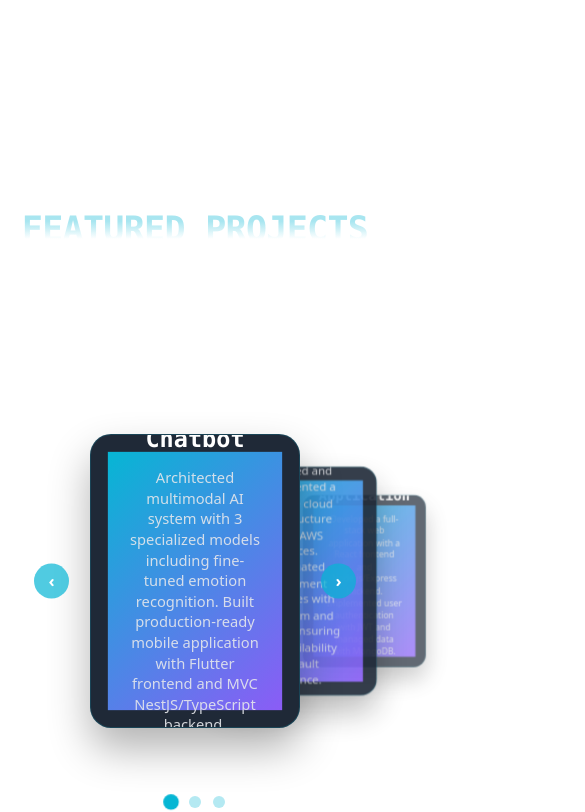
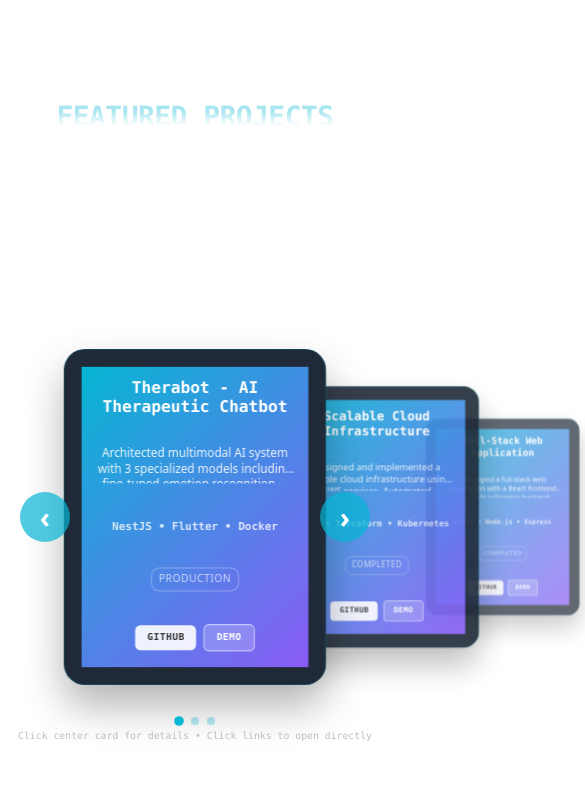
Before and after one commit to OsamaKhaled9/Portfolio, a React (Vite) app in the folder frontend/: page / in a window 390 px wide. Shown: the part 3336-4148 px from the top of the page, 585 px wide, since content can reach past the window. Built offline with nearby package versions, Linux system fonts and the light colour scheme; no server answers.

Commit message:
ProjectCarousel Enhancements.

```diff
--- a/frontend/src/components/ui/ProjectCarousel/ProjectCarousel.css
+++ b/frontend/src/components/ui/ProjectCarousel/ProjectCarousel.css
@@ -1,21 +1,21 @@
 .project-carousel {
   width: 100%;
-  min-height: 100vh;
+  height: 100vh; /* ✨ FIXED: Exact height, no extra space */
   display: flex;
   flex-direction: column;
   align-items: center;
   justify-content: center;
   position: relative;
-  padding: 2rem 1rem;
+  padding: 0; /* ✨ REMOVED: All padding */
 }
 
 .carousel-title {
-  font-size: clamp(4rem, 8vw, 7.5rem);
+  font-size: clamp(3rem, 6vw, 6rem); /* ✨ SMALLER: title */
   font-weight: 900;
   text-transform: uppercase;
   letter-spacing: -0.02em;
   position: absolute;
-  top: 45px;
+  top: 10px; /* ✨ MUCH SMALLER: top spacing */
   left: 50%;
   transform: translateX(-50%);
   pointer-events: none;
@@ -24,7 +24,6 @@
   z-index: 1;
 }
 
-/* Theme-specific title styles */
 .project-carousel.dark .carousel-title {
   background: linear-gradient(
     to bottom,
@@ -53,7 +52,7 @@
   height: 450px;
   position: relative;
   perspective: 1000px;
-  margin-top: 80px;
+  margin-top: 40px; /* ✨ MUCH SMALLER: spacing */
 }
 
 .carousel-track {
@@ -78,7 +77,6 @@
   border: 2px solid transparent;
 }
 
-/* Theme-specific card styles */
 .project-carousel.dark .project-card {
   background: var(--bg-tertiary);
   box-shadow: 0 20px 40px rgba(0, 0, 0, 0.3);
@@ -97,12 +95,12 @@
   flex-direction: column;
 }
 
-/* ✨ IMPROVED: Better image layout */
 .project-image {
   width: 100%;
-  height: 60%;
+  height: 45%; /* ✨ SMALLER: to fit links */
   overflow: hidden;
   position: relative;
+  flex-shrink: 0;
 }
 
 .project-image img {
@@ -112,33 +110,23 @@
   transition: all 0.8s cubic-bezier(0.25, 0.46, 0.45, 0.94);
 }
 
-/* ✨ IMPROVED: Better overlay with more info */
-.project-overlay {
-  position: absolute;
-  bottom: 0;
-  left: 0;
-  right: 0;
-  height: 40%;
-  padding: 1.2rem;
+.project-info {
+  height: 55%; /* ✨ LARGER: to fit links */
+  padding: 1rem;
   display: flex;
   flex-direction: column;
   justify-content: space-between;
-  background: linear-gradient(
-    to top,
-    var(--bg-tertiary) 0%,
-    rgba(0, 0, 0, 0.8) 70%,
-    rgba(0, 0, 0, 0.4) 100%
-  );
+  background: var(--bg-tertiary);
+  flex-shrink: 0;
 }
 
-/* ✨ NEW: Info card for projects without images */
-.project-info-card {
+.project-info-full {
   width: 100%;
   height: 100%;
-  padding: 2rem;
+  padding: 1rem;
   display: flex;
   flex-direction: column;
-  justify-content: center;
+  justify-content: space-between;
   align-items: center;
   text-align: center;
   background: linear-gradient(135deg, var(--accent-primary), var(--accent-secondary));
@@ -146,58 +134,152 @@
 }
 
 .project-card-title {
-  font-size: 1.4rem;
+  font-size: 1.1rem;
   font-weight: bold;
-  color: #ffffff;
-  margin-bottom: 0.8rem;
+  margin-bottom: 0.5rem;
   font-family: 'Monaco', monospace;
   line-height: 1.2;
+  height: 2.2rem; /* ✨ FIXED: height */
+  display: flex;
+  align-items: center;
 }
 
-.project-info-card .project-card-title {
-  font-size: 1.6rem;
-  margin-bottom: 1rem;
+.project-info .project-card-title {
+  color: var(--text-primary);
+}
+
+.project-info-full .project-card-title {
+  color: #ffffff;
+  justify-content: center;
 }
 
 .project-card-description {
-  font-size: 0.9rem;
-  color: #e5e7eb;
-  line-height: 1.4;
-  margin-bottom: 0.8rem;
+  font-size: 0.8rem;
+  line-height: 1.3;
+  margin-bottom: 0.5rem;
+  height: 2.6rem; /* ✨ FIXED: height */
+  overflow: hidden;
+  display: -webkit-box;
+  -webkit-line-clamp: 2; /* ✨ REDUCED: lines */
+  -webkit-box-orient: vertical;
 }
 
-.project-info-card .project-card-description {
-  font-size: 1rem;
-  margin-bottom: 1.2rem;
-  opacity: 0.9;
+.project-info .project-card-description {
+  color: var(--text-secondary);
+}
+
+.project-info-full .project-card-description {
+  color: rgba(255, 255, 255, 0.9);
 }
 
 .project-tech {
   font-family: 'Monaco', monospace;
-  font-size: 0.8rem;
+  font-size: 0.7rem;
   font-weight: 600;
-  color: #06b6d4;
+  margin-bottom: 0.5rem;
+  height: 1.4rem; /* ✨ FIXED: height */
+  display: flex;
+  align-items: center;
   text-align: center;
+  overflow: hidden;
 }
 
-.project-info-card .project-tech {
+.project-info .project-tech {
+  color: var(--accent-primary);
+}
+
+.project-info-full .project-tech {
   color: rgba(255, 255, 255, 0.8);
-  font-size: 0.9rem;
+  justify-content: center;
 }
 
 .project-status {
-  font-size: 0.8rem;
+  font-size: 0.7rem;
   color: rgba(255, 255, 255, 0.7);
   text-transform: uppercase;
   letter-spacing: 0.05em;
-  margin-top: 0.5rem;
-  padding: 0.3rem 0.8rem;
+  margin-bottom: 0.5rem;
+  padding: 0.2rem 0.5rem;
   border: 1px solid rgba(255, 255, 255, 0.3);
-  border-radius: 12px;
+  border-radius: 8px;
   display: inline-block;
+  align-self: center;
 }
 
-/* Card positions */
+/* ✨ FIXED: Visible project links */
+.project-links {
+  display: flex;
+  gap: 0.5rem;
+  justify-content: center;
+  align-items: center;
+  flex-shrink: 0;
+  height: 2rem; /* ✨ FIXED: height */
+}
+
+.link-btn {
+  padding: 0.4rem 0.8rem;
+  border-radius: 5px;
+  cursor: pointer;
+  font-family: 'Monaco', monospace;
+  font-size: 0.65rem;
+  font-weight: 700;
+  text-transform: uppercase;
+  letter-spacing: 0.05em;
+  transition: all 0.2s ease;
+  border: none;
+  user-select: none;
+}
+
+.link-btn:hover {
+  transform: translateY(-1px);
+}
+
+/* ✨ HIGH CONTRAST: Visible buttons */
+.project-info .link-btn.github {
+  background: #333;
+  color: white;
+}
+
+.project-info .link-btn.github:hover {
+  background: #06b6d4;
+}
+
+.project-info .link-btn.demo {
+  background: #06b6d4;
+  color: white;
+}
+
+.project-info .link-btn.demo:hover {
+  background: #8b5cf6;
+}
+
+.project-info-full .link-btn.github {
+  background: rgba(255, 255, 255, 0.9);
+  color: #333;
+}
+
+.project-info-full .link-btn.github:hover {
+  background: white;
+}
+
+.project-info-full .link-btn.demo {
+  background: rgba(255, 255, 255, 0.2);
+  color: white;
+  border: 1px solid rgba(255, 255, 255, 0.5);
+}
+
+.project-info-full .link-btn.demo:hover {
+  background: rgba(255, 255, 255, 0.3);
+}
+
+/* ✨ DEBUG: No links indicator */
+.no-links {
+  font-size: 0.6rem;
+  color: #666;
+  font-style: italic;
+}
+
+/* Card positions - unchanged */
 .project-card.center {
   z-index: 10;
   transform: scale(1.05) translateZ(0);
@@ -256,13 +338,13 @@
 .carousel-dots {
   display: flex;
   justify-content: center;
-  gap: 12px;
-  margin-top: 40px;
+  gap: 8px;
+  margin-top: 15px; /* ✨ MUCH SMALLER: spacing */
 }
 
 .dot {
-  width: 12px;
-  height: 12px;
+  width: 8px;
+  height: 8px;
   border-radius: 50%;
   background: rgba(6, 182, 212, 0.3);
   cursor: pointer;
@@ -271,10 +353,9 @@
 
 .dot.active {
   background: var(--accent-primary);
-  transform: scale(1.3);
+  transform: scale(1.2);
 }
 
-/* ✨ FIXED: Better centered arrows */
 .nav-arrow {
   position: absolute;
   top: 50%;
@@ -316,20 +397,27 @@
   right: 20px;
 }
 
-/* ✨ NEW: Simple instruction */
 .carousel-instruction {
   color: var(--text-secondary);
   font-family: 'Monaco', monospace;
-  font-size: 0.9rem;
-  margin-top: 20px;
+  font-size: 0.75rem;
+  margin-top: 10px; /* ✨ MUCH SMALLER: spacing */
   opacity: 0.7;
   text-align: center;
+  max-width: 400px;
+  line-height: 1.2;
 }
 
 /* Mobile Responsive */
 @media (max-width: 768px) {
   .carousel-title {
-    font-size: clamp(2.5rem, 6vw, 4.5rem);
+    font-size: clamp(2rem, 5vw, 3.5rem);
+    top: 5px;
+  }
+
+  .carousel-container {
+    margin-top: 30px;
+    height: 380px;
   }
 
   .project-card {
@@ -337,80 +425,12 @@
     height: 320px;
   }
 
-  .project-card.left-2 {
-    transform: translateX(-280px) scale(0.8) translateZ(-300px);
+  .carousel-dots {
+    margin-top: 10px;
   }
 
-  .project-card.left-1 {
-    transform: translateX(-140px) scale(0.9) translateZ(-100px);
-  }
-
-  .project-card.right-1 {
-    transform: translateX(140px) scale(0.9) translateZ(-100px);
-  }
-
-  .project-card.right-2 {
-    transform: translateX(280px) scale(0.8) translateZ(-300px);
-  }
-
-  .nav-arrow {
-    width: 40px;
-    height: 40px;
-  }
-
-  .nav-arrow span {
-    font-size: 1.5rem;
-  }
-
-  .project-overlay {
-    padding: 1rem;
-  }
-
-  .project-info-card {
-    padding: 1.5rem;
+  .carousel-instruction {
+    margin-top: 5px;
+    font-size: 0.7rem;
   }
 }
-
-@media (max-width: 480px) {
-  .carousel-container {
-    height: 350px;
-  }
-
-  .project-card {
-    width: 200px;
-    height: 280px;
-  }
-
-  .project-card.left-2 {
-    transform: translateX(-220px) scale(0.8) translateZ(-300px);
-  }
-
-  .project-card.left-1 {
-    transform: translateX(-110px) scale(0.9) translateZ(-100px);
-  }
-
-  .project-card.right-1 {
-    transform: translateX(110px) scale(0.9) translateZ(-100px);
-  }
-
-  .project-card.right-2 {
-    transform: translateX(220px) scale(0.8) translateZ(-300px);
-  }
-
-  .nav-arrow {
-    width: 35px;
-    height: 35px;
-  }
-
-  .nav-arrow span {
-    font-size: 1.2rem;
-  }
-
-  .project-card-title {
-    font-size: 1.2rem;
-  }
-
-  .project-card-description {
-    font-size: 0.8rem;
-  }
-}
--- a/frontend/src/components/ui/ProjectCarousel/ProjectCarousel.jsx
+++ b/frontend/src/components/ui/ProjectCarousel/ProjectCarousel.jsx
@@ -22,10 +22,18 @@ const ProjectCarousel = ({ projects, onProjectSelect }) => {
 
   const handleCardClick = (index) => {
     if (index === currentIndex) {
-      // ✨ SIMPLIFIED: Always open modal when center card is clicked
       onProjectSelect(projects[index]);
     } else {
       updateCarousel(index);
+    }
+  };
+
+  // ✨ SIMPLIFIED: Direct link handling
+  const handleLinkClick = (e, url) => {
+    e.preventDefault();
+    e.stopPropagation();
+    if (url) {
+      window.open(url, '_blank', 'noopener,noreferrer');
     }
   };
 
@@ -67,6 +75,11 @@ const ProjectCarousel = ({ projects, onProjectSelect }) => {
     return <div>No projects available</div>;
   }
 
+  const truncateText = (text, maxLength) => {
+    if (!text) return '';
+    return text.length > maxLength ? `${text.substring(0, maxLength)}...` : text;
+  };
+
   return (
     <div className={`project-carousel ${isDarkMode ? 'dark' : 'light'}`}>
       <h1 className="carousel-title">FEATURED PROJECTS</h1>
@@ -77,7 +90,6 @@ const ProjectCarousel = ({ projects, onProjectSelect }) => {
         onTouchStart={handleTouchStart}
         onTouchEnd={handleTouchEnd}
       >
-        {/* ✨ FIXED: Better centered arrows */}
         <button
           className="nav-arrow left"
           onClick={() => updateCarousel(currentIndex - 1)}
@@ -104,46 +116,90 @@ const ProjectCarousel = ({ projects, onProjectSelect }) => {
                 onClick={() => handleCardClick(index)}
                 data-index={index}
               >
-                {/* ✨ IMPROVED: Better card preview with image/title + description */}
                 <div className="card-content">
                   {project.image ? (
                     <>
-                      {/* Show image with overlay */}
                       <div className="project-image">
                         <img src={project.image} alt={project.title} />
                       </div>
-                      <div className="project-overlay">
-                        <h3 className="project-card-title">{project.title}</h3>
+                      <div className="project-info">
+                        <h3 className="project-card-title">
+                          {truncateText(project.title, 30)}
+                        </h3>
                         <p className="project-card-description">
-                          {project.description.length > 60
-                            ? `${project.description.substring(0, 60)}...`
-                            : project.description
-                          }
+                          {truncateText(project.description, 60)}
                         </p>
                         <div className="project-tech">
                           {Array.isArray(project.tech)
-                            ? project.tech.slice(0, 3).join(' • ')
-                            : project.tech
+                            ? project.tech.slice(0, 2).join(' • ')
+                            : project.tech || 'N/A'
                           }
+                        </div>
+                        {/* ✨ SIMPLIFIED: Always visible links */}
+                        <div className="project-links">
+                          {project.links?.github && (
+                            <div
+                              className="link-btn github"
+                              onClick={(e) => handleLinkClick(e, project.links.github)}
+                            >
+                              GitHub
+                            </div>
+                          )}
+                          {project.links?.demo && (
+                            <div
+                              className="link-btn demo"
+                              onClick={(e) => handleLinkClick(e, project.links.demo)}
+                            >
+                              Demo
+                            </div>
+                          )}
+                          {/* ✨ DEBUG: Show if no links */}
+                          {!project.links?.github && !project.links?.demo && (
+                            <div className="no-links">No Links</div>
+                          )}
                         </div>
                       </div>
                     </>
                   ) : (
                     <>
-                      {/* Show full project info when no image */}
-                      <div className="project-info-card">
-                        <h3 className="project-card-title">{project.title}</h3>
+                      <div className="project-info-full">
+                        <h3 className="project-card-title">
+                          {truncateText(project.title, 35)}
+                        </h3>
                         <p className="project-card-description">
-                          {project.description}
+                          {truncateText(project.description, 100)}
                         </p>
                         <div className="project-tech">
                           {Array.isArray(project.tech)
-                            ? project.tech.slice(0, 4).join(' • ')
-                            : project.tech
+                            ? project.tech.slice(0, 3).join(' • ')
+                            : project.tech || 'N/A'
                           }
                         </div>
                         <div className="project-status">
                           {project.status || 'Completed'}
+                        </div>
+                        {/* ✨ SIMPLIFIED: Always visible links */}
+                        <div className="project-links">
+                          {project.links?.github && (
+                            <div
+                              className="link-btn github"
+                              onClick={(e) => handleLinkClick(e, project.links.github)}
+                            >
+                              GitHub
+                            </div>
+                          )}
+                          {project.links?.demo && (
+                            <div
+                              className="link-btn demo"
+                              onClick={(e) => handleLinkClick(e, project.links.demo)}
+                            >
+                              Demo
+                            </div>
+                          )}
+                          {/* ✨ DEBUG: Show if no links */}
+                          {!project.links?.github && !project.links?.demo && (
+                            <div className="no-links">No Links</div>
+                          )}
                         </div>
                       </div>
                     </>
@@ -163,8 +219,6 @@ const ProjectCarousel = ({ projects, onProjectSelect }) => {
         </button>
       </div>
 
-      {/* ✨ REMOVED: Redundant project info section */}
-
       <div className="carousel-dots">
         {projects.map((_, index) => (
           <div
@@ -176,9 +230,8 @@ const ProjectCarousel = ({ projects, onProjectSelect }) => {
         ))}
       </div>
 
-      {/* ✨ ADDED: Simple instruction */}
       <p className="carousel-instruction">
-        Click on the center project to view details
+        Click center card for details • Click links to open directly
       </p>
     </div>
   );
--- a/frontend/src/sections/Projects/Projects.jsx
+++ b/frontend/src/sections/Projects/Projects.jsx
@@ -11,7 +11,6 @@ const Projects = () => {
   const [loading, setLoading] = useState(true);
   const { isDarkMode } = useTheme();
 
-  // Transform API projects
   const transformProjects = (apiProjects) => {
     return apiProjects.map(project => ({
       id: project.id,
@@ -39,7 +38,6 @@ const Projects = () => {
           const transformed = transformProjects(apiProjects);
           setDynamicProjects(transformed);
         }
-
       } catch (error) {
         console.error('Failed to fetch projects:', error);
       } finally {
@@ -59,15 +57,18 @@ const Projects = () => {
     setIsModalOpen(false);
     setSelectedProject(null);
   };
+
   return (
     <>
       <section id="projects" style={{
-        minHeight: '100vh',
+        height: '100vh', /* ✨ EXACT: height */
         display: 'flex',
         alignItems: 'center',
+        justifyContent: 'center',
         position: 'relative',
         zIndex: 1,
-        padding: 0
+        padding: 0, /* ✨ REMOVED: all padding */
+        margin: 0 /* ✨ REMOVED: all margin */
       }}>
         <ProjectCarousel
           projects={dynamicProjects}
@@ -75,7 +76,7 @@ const Projects = () => {
         />
       </section>
 
-      {/* Keep your existing modal */}
+      {/* ✨ SIMPLIFIED: Modal with guaranteed links */}
       {isModalOpen && selectedProject && (
         <div
           style={{
@@ -95,8 +96,8 @@ const Projects = () => {
         >
           <div
             style={{
-              backgroundColor: '#1f2937',
-              border: '1px solid #06b6d4',
+              backgroundColor: isDarkMode ? '#1f2937' : '#ffffff',
+              border: `1px solid ${isDarkMode ? '#06b6d4' : '#0891b2'}`,
               borderRadius: '12px',
               padding: '24px',
               maxWidth: '600px',
@@ -114,8 +115,8 @@ const Projects = () => {
                 top: '12px',
                 right: '12px',
                 backgroundColor: 'transparent',
-                color: '#9ca3af',
-                border: '1px solid #4b5563',
+                color: isDarkMode ? '#9ca3af' : '#6b7280',
+                border: `1px solid ${isDarkMode ? '#4b5563' : '#d1d5db'}`,
                 borderRadius: '6px',
                 padding: '6px 12px',
                 cursor: 'pointer'
@@ -124,62 +125,81 @@ const Projects = () => {
               ✕
             </button>
 
-            <h2 style={{ color: '#06b6d4', fontSize: '24px', marginBottom: '16px', marginRight: '40px' }}>
+            <h2 style={{
+              color: isDarkMode ? '#06b6d4' : '#0891b2',
+              fontSize: '24px',
+              marginBottom: '16px',
+              marginRight: '40px'
+            }}>
               {selectedProject.title}
             </h2>
 
-            {selectedProject.grade && (
-              <div style={{ color: '#10b981', fontWeight: 'bold', marginBottom: '12px' }}>
-                Grade: {selectedProject.grade}
-              </div>
-            )}
-
-            <div style={{ color: '#06b6d4', marginBottom: '16px', fontFamily: 'Monaco, "Lucida Console", monospace' }}>
+            <div style={{
+              color: isDarkMode ? '#06b6d4' : '#0891b2',
+              marginBottom: '16px',
+              fontFamily: 'Monaco, "Lucida Console", monospace'
+            }}>
               {Array.isArray(selectedProject.tech) ? selectedProject.tech.join(', ') : selectedProject.tech}
             </div>
 
-            <p style={{ color: '#d1d5db', lineHeight: 1.6, marginBottom: '20px' }}>
+            <p style={{
+              color: isDarkMode ? '#d1d5db' : '#374151',
+              lineHeight: 1.6,
+              marginBottom: '20px'
+            }}>
               {selectedProject.description}
             </p>
 
-            {selectedProject.links && (
-              <div style={{ display: 'flex', gap: '12px', flexWrap: 'wrap' }}>
-                {selectedProject.links.demo && (
+            {/* ✨ GUARANTEED: Links section */}
+            <div style={{
+              display: 'flex',
+              gap: '12px',
+              flexWrap: 'wrap'
+            }}>
+              {selectedProject.links?.demo && (
                 <a
                   href={selectedProject.links.demo}
                   target="_blank"
                   rel="noopener noreferrer"
                   style={{
-                      padding: '10px 20px',
+                    padding: '12px 20px',
                     backgroundColor: '#06b6d4',
                     color: 'white',
                     textDecoration: 'none',
                     borderRadius: '8px',
-                      fontFamily: 'Monaco, "Lucida Console", monospace'
+                    fontFamily: 'Monaco, "Lucida Console", monospace',
+                    fontWeight: 'bold'
                   }}
                 >
-                    Live Demo
+                  🚀 Live Demo
                 </a>
               )}
-                {selectedProject.links.github && (
+              {selectedProject.links?.github && (
                 <a
                   href={selectedProject.links.github}
                   target="_blank"
                   rel="noopener noreferrer"
                   style={{
-                      padding: '10px 20px',
-                      border: '1px solid #4b5563',
-                      color: '#d1d5db',
+                    padding: '12px 20px',
+                    border: '2px solid #06b6d4',
+                    backgroundColor: 'transparent',
+                    color: '#06b6d4',
                     textDecoration: 'none',
                     borderRadius: '8px',
-                      fontFamily: 'Monaco, "Lucida Console", monospace'
+                    fontFamily: 'Monaco, "Lucida Console", monospace',
+                    fontWeight: 'bold'
                   }}
                 >
-                    GitHub
+                  📂 GitHub
                 </a>
               )}
+              {/* ✨ DEBUG: Show available links */}
+              {!selectedProject.links?.demo && !selectedProject.links?.github && (
+                <div style={{ color: '#999', fontStyle: 'italic' }}>
+                  No links available for this project
                 </div>
               )}
+            </div>
           </div>
         </div>
       )}
```
Lines whose indentation alone changed are shown as unchanged.
